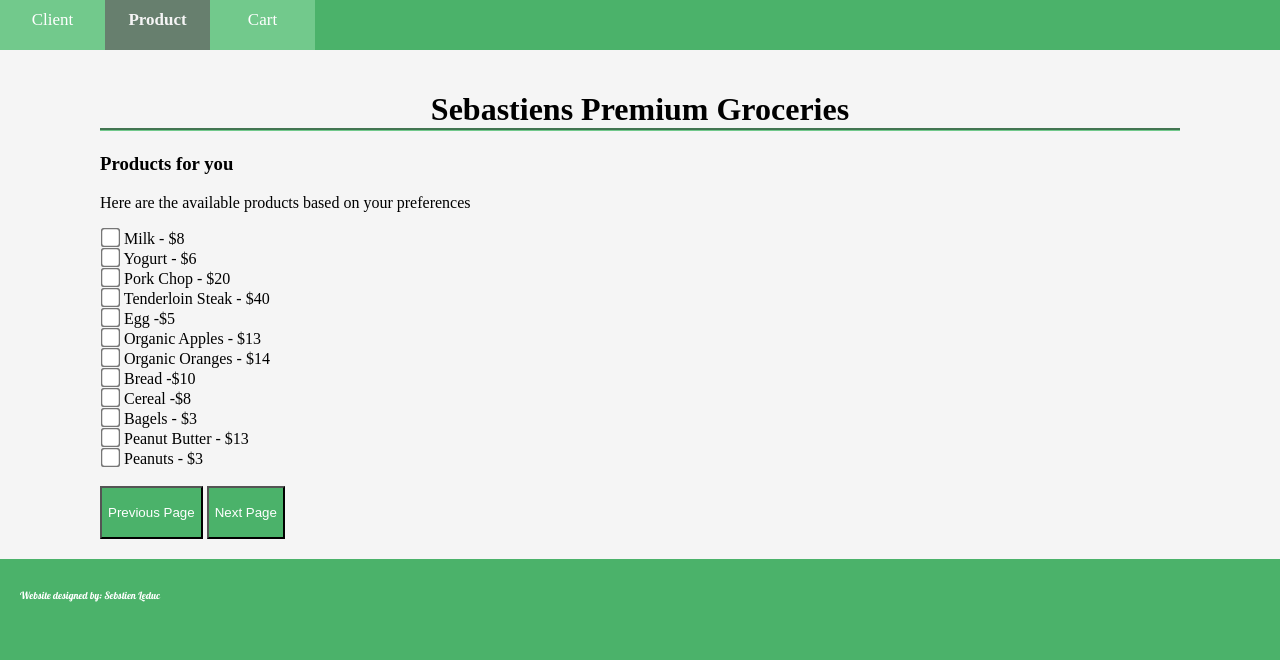
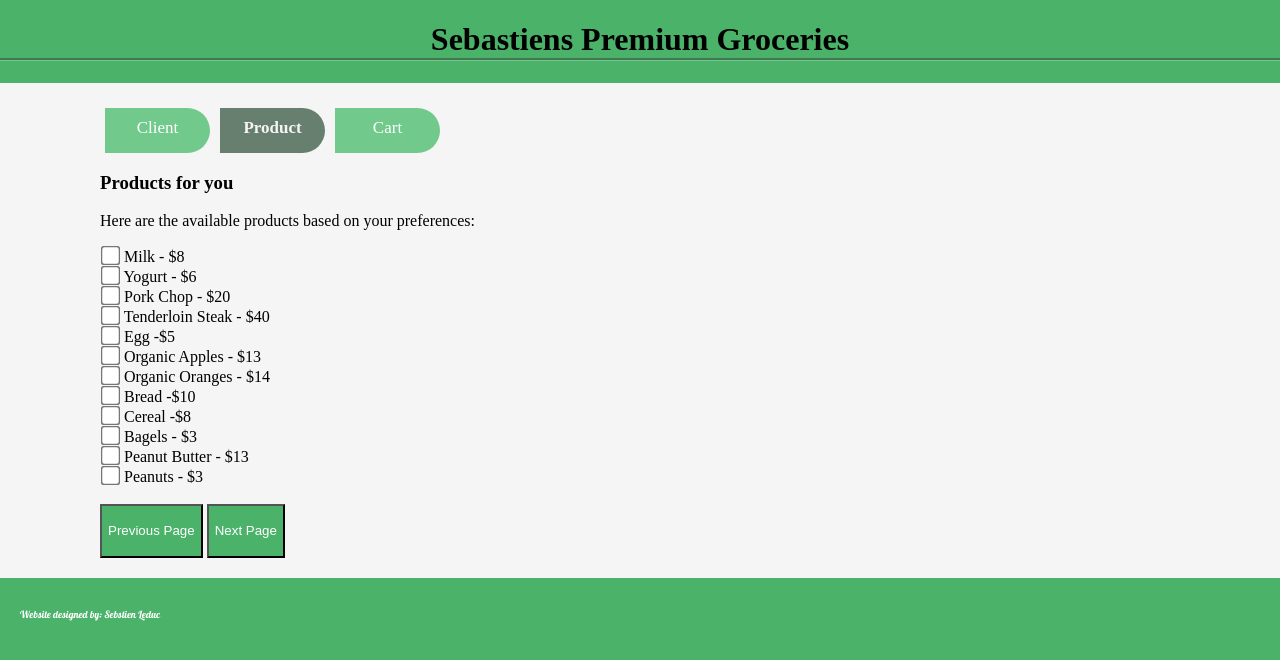
Before and after one commit to Sebbyl/SEG3125-Lab3, a plain HTML site: page product.html in a window 1280 px wide. Drawn offline with Linux system fonts and the light colour scheme.

Commit message:
Add files via upload

```diff
--- a/css/styles.css
+++ b/css/styles.css
@@ -3,9 +3,10 @@ body{
     background-color: rgb(75,178,106);
 }
 .navBar{
-    background-color: rgb(75,178,106);
+
     overflow: hidden;
     height: 50px;
+    width:500px;
 }
 button{
     height:4em;
@@ -17,13 +18,23 @@ button{
     float:left;
     background-color: rgb(114,201,140);
     width:5em;
-    height:60%;
+    height:50%;
     padding: 10px;
     font-size: 17px;
     text-align: center;
-    border: none;
-    border-color: green;
     color:white;
+    margin:5px;
+    border-radius: 0px 50px 50px 0px;
+}
+
+.arrowRight{
+        border: solid rgb(114,201,140);
+        border-width: 0 3px 3px 0;
+        display: inline-block;
+        padding: 3px;
+            transform: rotate(-45deg);
+            -webkit-transform: rotate(-45deg);
+
 
 }
 #active{
--- a/product.html
+++ b/product.html
@@ -8,20 +8,24 @@
 
     <title>Document</title>
 </head>
+
 <body onload="productLoad()">
+    <h1 id = title>Sebastiens Premium Groceries</h1>
+
+    <div class = "format">
         <div class = "navBar">
             <div>Client</div>
+
             <div id = "active">Product</div>
+
             <div>Cart</div>
 
             <!-- <button id = "client" onclick="navClient()">client</button>
             <button id = "products" onclick="navProduct()">Products</button>
             <button id = "cart" onclick="navCart()">Cart</button> -->
         </div>
-    <div class = "format">
-        <h1 id = title>Sebastiens Premium Groceries</h1>
         <h3>Products for you</h3>
-        <p>Here are the available products based on your preferences</p>
+        <p>Here are the available products based on your preferences:</p>
         <div id = lactoseIntolerant>
         <input type = "checkbox" id = "milk" value = "milk" class = "product">
         <label>Milk - $8</label><br/>
```
Also changed, not shown: cart.html (+4 -2 lines), index.html (+5 -2 lines). Lines whose indentation alone changed are shown as unchanged.
